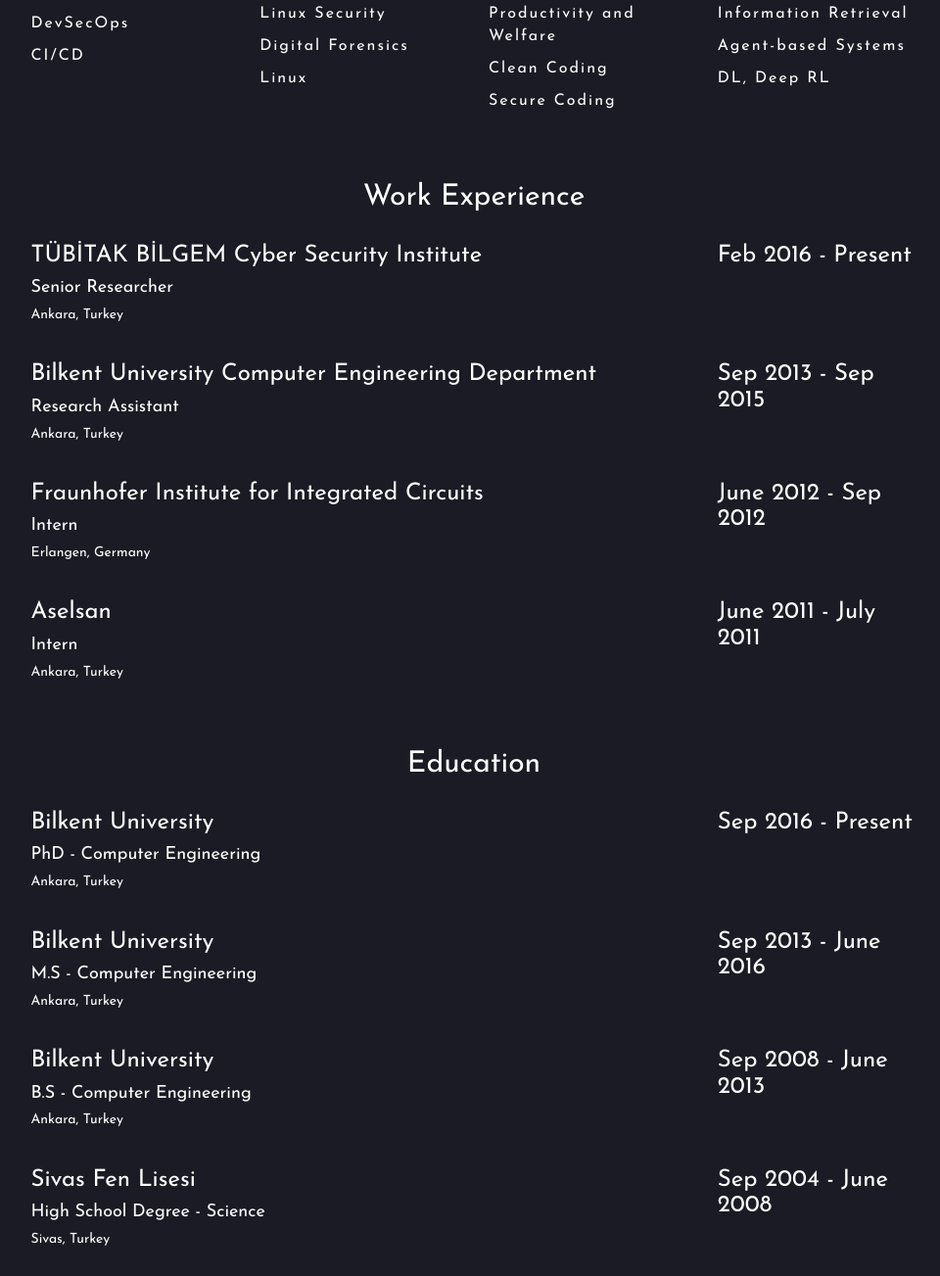
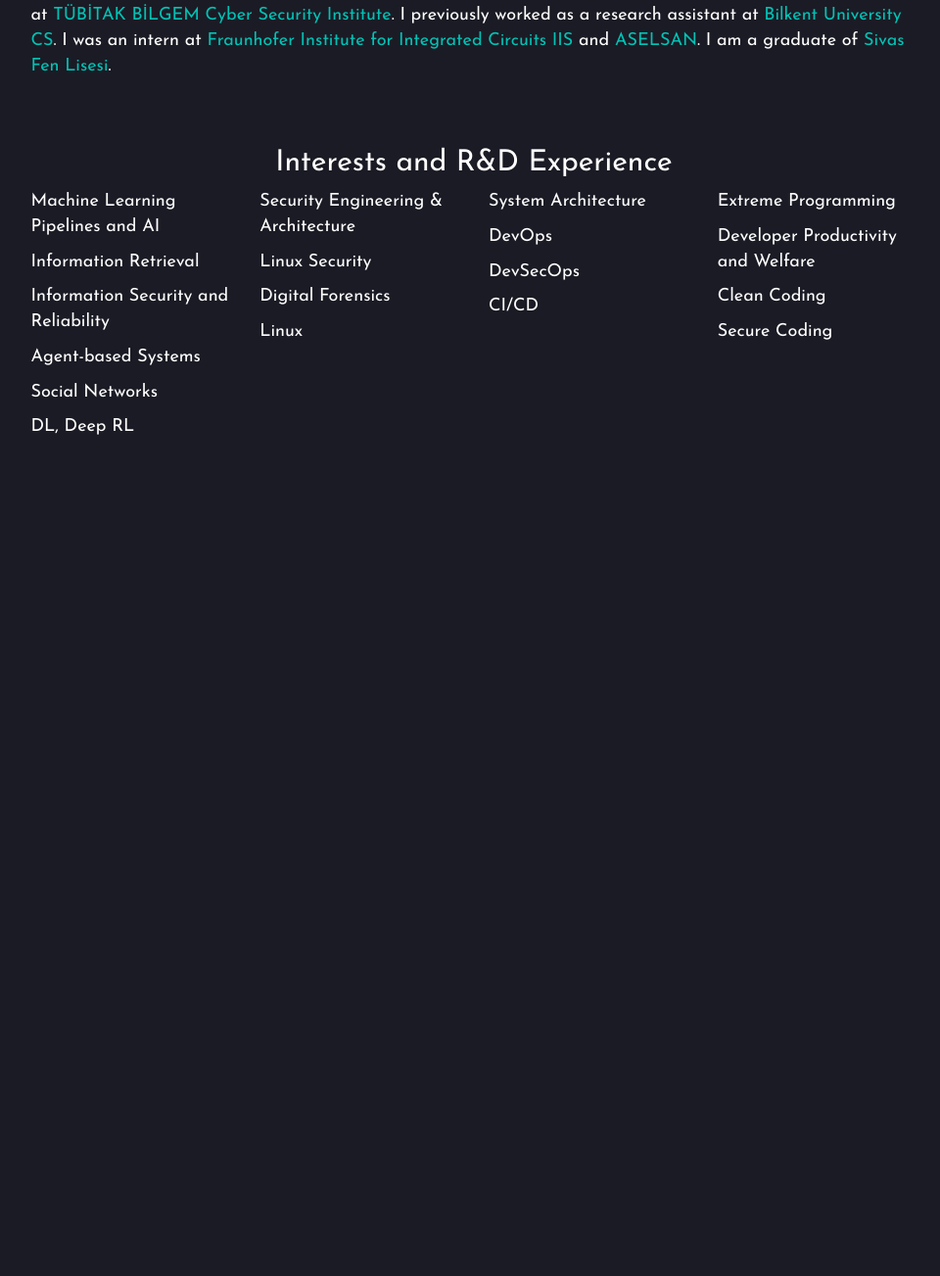
Before and after one commit to yilmaztolga/yilmaztolga.github.io, a plain HTML site: page index.html in a window 1280 px wide. Shown: the part 491-1794 px from the top of the page at 98% size, without its empty margins (156-1116 px from the left). After the commit the page ends 970 px from the top, so only its background shows below. Drawn offline with nearby package versions, Linux system fonts and the light colour scheme.

Commit message:
Simplified

```diff
--- a/index.html
+++ b/index.html
@@ -11,7 +11,7 @@
   <link rel="mask-icon" type="" href="https://cpwebassets.codepen.io/assets/favicon/logo-pin-8f3771b1072e3c38bd662872f6b673a722f4b3ca2421637d5596661b4e2132cc.svg" color="#111">
 
 
-    <title>Tolga Yılmaz - Resume</title>
+    <title>Tolga Yılmaz</title>
     <link href="https://fonts.googleapis.com/css?family=Josefin+Sans&amp;subset=latin,latin-ext" rel="stylesheet" type="text/css">
   <link rel="stylesheet" href="https://cdn.rawgit.com/konpa/devicon/master/devicon.min.css">
 
@@ -22,6 +22,7 @@
     background: #1B1B25;
     color: #fff;
     font-family: "Josefin Sans", sans-serif;
+
   }
 
   .separator {
@@ -33,7 +34,7 @@
     margin-bottom: 10px;
   }
   .title a {
-    color: #DB4D57;
+    color: #02c2b5;
   }
   .title a:hover {
     text-decoration: none;
@@ -47,8 +48,8 @@
     padding: 20px;
   }
   .summary p {
-    font-size: 1.6rem;
-    letter-spacing: 0.2rem;
+    font-size: 1.8rem;
+
   }
 
   .work-experience {
@@ -62,8 +63,14 @@
     margin-bottom: 50px;
   }
   .work-experience p {
-    font-size: 1.6rem;
-    letter-spacing: 0.2rem;
+    font-size: 1.8rem;
+
+  }
+  .work-experience a{
+    color:#02c2b5;
+  }
+  .list-inline .icon-li {
+    font-size:2.2rem;
   }
   </style>
 
@@ -91,6 +98,16 @@
             <h4>PhD Candidate <a href="http://w3.cs.bilkent.edu.tr/en/">@Bilkent</a></h4>
             <h4>Senior Researcher / Team Lead <a href="https://bilgem.tubitak.gov.tr/">@TÜBİTAK BİLGEM</a> Cyber Security Institute</h>
             <h4><a href="http://yilmaztolga.github.io">yilmaztolga.github.io</a></h4>
+            <h4><a href="https://cs.bilkent.edu.tr/~tolga.yilmaz">https://cs.bilkent.edu.tr/~tolga.yilmaz</a></h4>
+            <ul class="list-inline">
+              <li class="icon-li">
+                <a href="https://www.linkedin.com/in/tolga-yılmaz-a4530820"><i class="devicon-linkedin-plain"></i></a>
+              </li>
+              <li class="icon-li">
+                <a href="https://github.com/yilmaztolga">
+                <i class="devicon-github-original"></i></a>
+              </li>
+            </ul>
             <hr>
             <ul class="list-inline">
               <li><i class="devicon-bash-plain"></i></li>
@@ -104,18 +121,25 @@
 
             </ul>
           </div>
+          <div class="work-experience">
+            <h2 class="text-center">Short Bio</h2>
+            <p>I received my B.S. and M.S. degrees in <a href="http://w3.cs.bilkent.edu.tr/en/">Computer Engineering from Bilkent University</a>, and am currently pursuing my Ph.D. at the same department, supervised by <a href="http://www.cs.bilkent.edu.tr/~oulusoy/">Prof. Özgür Ulusoy</a>.
+              I also work as a senior researcher at <a href="https://sge.bilgem.tubitak.gov.tr/">TÜBİTAK BİLGEM Cyber Security Institute</a>.
+              I previously worked as a research assistant at <a href="http://w3.cs.bilkent.edu.tr/en/">Bilkent University CS</a>. I was an intern at <a href="https://www.iis.fraunhofer.de/en.html">Fraunhofer Institute for Integrated Circuits IIS</a> and <a href="https://aselsan.com.tr">ASELSAN</a>. I am a graduate of <a href="http://sivasfenlisesi.meb.k12.tr/">Sivas Fen Lisesi</a>.
+              </p>
+          </div>
 
           <!-- summary section -->
           <div class="summary">
-            <h2 class="text-center">Summary</h2>
-            <p>As a full time Senior Researcher and a part-time PhD candidate, I have interest and R&D experience in the following topics: </p>
-
+            <h2 class="text-center">Interests and R&D Experience</h2>
             <div class="row">
               <div class="col-md-3 col-sm-3">
-                <p>System Architecture</p>
-                <p>DevOps</p>
-                <p>DevSecOps</p>
-                <p>CI/CD</p>
+                <p>Machine Learning Pipelines and AI</p>
+                <p>Information Retrieval</p>
+                <p>Information Security and Reliability</p>
+                <p>Agent-based Systems</p>
+                <p>Social Networks</p>
+                <p>DL, Deep RL</p>
               </div>
               <div class="col-md-3 col-sm-3">
                 <p>Security Engineering & Architecture</p>
@@ -124,124 +148,19 @@
                 <p>Linux</p>
               </div>
               <div class="col-md-3 col-sm-3">
+                <p>System Architecture</p>
+                <p>DevOps</p>
+                <p>DevSecOps</p>
+                <p>CI/CD</p>
+              </div>
+              <div class="col-md-3 col-sm-3">
                 <p>Extreme Programming</p>
                 <p>Developer Productivity and Welfare</p>
                 <p>Clean Coding</p>
                 <p>Secure Coding</p>
               </div>
-              <div class="col-md-3 col-sm-3">
-                <p>Machine Learning Pipelines and AI</p>
-                <p>Information Retrieval</p>
-                <p>Agent-based Systems</p>
-                <p>DL, Deep RL</p>
-              </div>
-            </div>
-
-          </div>
-
-
-          <!-- work experience section -->
-          <div class="work-experience">
-            <h2 class="text-center">Work Experience</h2>
-            <div class="row experience-title">
-              <div class="col-md-9">
-                <h3>TÜBİTAK BİLGEM Cyber Security Institute</h3>
-                <h4>Senior Researcher</h4>
-                <h5>Ankara, Turkey</h5>
-              </div>
-              <div class="col-md-3">
-                <h3>Feb 2016 - Present</h3>
-              </div>
-            </div>
-            <!--
-            <div class="row experience-summary">
-              <div class="col-md-12">
-                <p>Lorem ipsum dolor sit amet, consectetur adipisicing elit. Et fugiat ullam, pariatur, iste sunt ducimus modi cum ad provident dolores mollitia voluptatibus nemo amet ipsam corporis, accusamus repudiandae nihil! Sed?</p>
-              </div>
-            </div>
-            -->
-            <!-- Corasent -->
-            <div class="row experience-title">
-              <div class="col-md-9">
-                <h3>Bilkent University Computer Engineering Department</h3>
-                <h4>Research Assistant</h4>
-                <h5>Ankara, Turkey</h5>
-              </div>
-              <div class="col-md-3">
-                <h3>Sep 2013 - Sep 2015</h3>
-              </div>
-            </div>
-            <div class="row experience-title">
-                <div class="col-md-9">
-                  <h3>Fraunhofer Institute for Integrated Circuits</h3>
-                  <h4>Intern</h4>
-                  <h5>Erlangen, Germany</h5>
-                </div>
-                <div class="col-md-3">
-                  <h3>June 2012 - Sep 2012</h3>
-                </div>
-              </div>
-
-            <div class="row experience-title">
-                <div class="col-md-9">
-                  <h3>Aselsan</h3>
-                  <h4>Intern</h4>
-                  <h5>Ankara, Turkey</h5>
-                </div>
-                <div class="col-md-3">
-                  <h3>June 2011 - July 2011</h3>
-                </div>
 
             </div>
-
-          </div>
-
-        <!-- work experience section -->
-        <div class="work-experience">
-            <h2 class="text-center">Education</h2>
-            <div class="row experience-title">
-              <div class="col-md-9">
-                <h3>Bilkent University</h3>
-                <h4>PhD - Computer Engineering </h4>
-                <h5>Ankara, Turkey</h5>
-              </div>
-              <div class="col-md-3">
-                <h3>Sep 2016 - Present</h3>
-              </div>
-            </div>
-            <div class="row experience-title">
-                <div class="col-md-9">
-                  <h3>Bilkent University</h3>
-                  <h4>M.S - Computer Engineering </h4>
-                  <h5>Ankara, Turkey</h5>
-                </div>
-                <div class="col-md-3">
-                  <h3>Sep 2013 - June 2016</h3>
-                </div>
-              </div>
-              <div class="row experience-title">
-                <div class="col-md-9">
-                  <h3>Bilkent University</h3>
-                  <h4>B.S - Computer Engineering </h4>
-                  <h5>Ankara, Turkey</h5>
-                </div>
-                <div class="col-md-3">
-                  <h3>Sep 2008 - June 2013</h3>
-                </div>
-              </div>
-              <div class="row experience-title">
-                <div class="col-md-9">
-                  <h3>Sivas Fen Lisesi </h3>
-                  <h4>High School Degree - Science </h4>
-                  <h5>Sivas, Turkey</h5>
-                </div>
-                <div class="col-md-3">
-                  <h3>Sep 2004 - June 2008</h3>
-                </div>
-              </div>
-
-
-
 
           </div>
 
```
